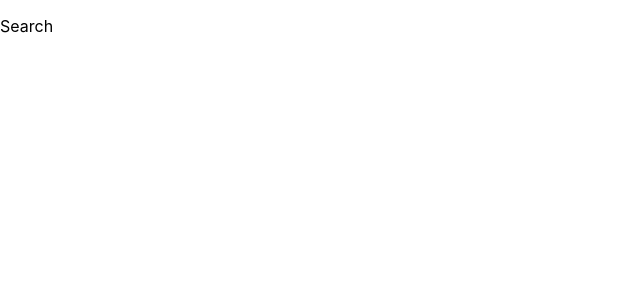
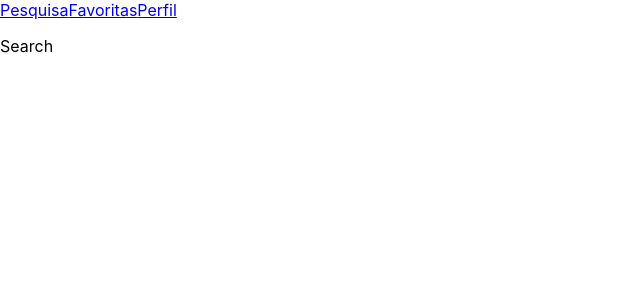
Before and after one commit to andreapmacedo/project-trybetunes, a React (Create React App) app: page /search in a window 1280 px wide. Shown: the top 300 px of the page, without its empty margins (0-640 px from the left). Built offline with nearby package versions, Linux system fonts and the light colour scheme.

Commit message:
adiciona requisito 3

```diff
--- /dev/null
+++ b/src/components/Header.js
@@ -0,0 +1,53 @@
+import React from 'react';
+import { Link } from 'react-router-dom';
+import Loading from './Loading';
+import { getUser } from '../services/userAPI';
+
+class Header extends React.Component {
+  constructor() {
+    super();
+    this.state = {
+      user: '',
+      loading: false,
+    };
+  }
+
+  componentDidMount() {
+    this.getUser();
+  }
+
+  getUser = () => {
+    this.setState(
+      { loading: true },
+      async () => {
+        const userLogged = await getUser();
+        this.setState({
+          user: userLogged,
+          loading: false,
+        });
+      },
+    );
+  }
+
+  render() {
+    const { loading, user } = this.state;
+    return (
+      <header data-testid="header-component">
+        { loading && <Loading />}
+        { !loading
+          && (
+            <div>
+              <Link to="/search" data-testid="link-to-search">Pesquisa</Link>
+              <Link to="/favorites" data-testid="link-to-favorites">Favoritas</Link>
+              <Link to="/profile" data-testid="link-to-profile">Perfil</Link>
+              <p data-testid="header-user-name">
+                { user.name }
+              </p>
+            </div>
+          )}
+      </header>
+    );
+  }
+}
+
+export default Header;
--- /dev/null
+++ b/src/components/Loading.js
@@ -0,0 +1,9 @@
+import React from 'react';
+
+class Loading extends React.Component {
+  render() {
+    return (<p>Carregando...</p>);
+  }
+}
+
+export default Loading;
--- a/src/pages/Album.jsx
+++ b/src/pages/Album.jsx
@@ -1,9 +1,14 @@
 import React from 'react';
+import { Fragment } from 'react/cjs/react.production.min';
+import Header from '../components/Header';
 
 class Album extends React.Component {
   render() {
     return (
-      <p data-testid="page-album">Album</p>
+      <Fragment>
+        <Header />
+        <p data-testid="page-album">Album</p>
+      </Fragment>
     );
   }
 }
--- a/src/pages/Favorites.jsx
+++ b/src/pages/Favorites.jsx
@@ -1,9 +1,14 @@
 import React from 'react';
+import { Fragment } from 'react/cjs/react.production.min';
+import Header from '../components/Header';
 
 class Favorites extends React.Component {
   render() {
     return (
-      <p data-testid="page-favorites">Favorites</p>
+      <Fragment>
+        <Header />
+        <p data-testid="page-favorites">Favorites</p>
+      </Fragment>
     );
   }
 }
--- a/src/pages/Login.jsx
+++ b/src/pages/Login.jsx
@@ -1,5 +1,6 @@
 import React from 'react';
 import PropTypes from 'prop-types';
+import Loading from '../components/Loading';
 
 class Login extends React.Component {
   render() {
@@ -7,7 +8,8 @@ class Login extends React.Component {
     const minLenght = 3;
     return (
       <section>
-        {loading && <p>Carregando...</p> }
+        {/* {loading && <p>Carregando...</p> } */}
+        {loading && <Loading /> }
         {!loading
           && (
             <div data-testid="page-login">
--- a/src/pages/Profile.jsx
+++ b/src/pages/Profile.jsx
@@ -1,9 +1,14 @@
 import React from 'react';
+import { Fragment } from 'react/cjs/react.development';
+import Header from '../components/Header';
 
 class Profile extends React.Component {
   render() {
     return (
-      <p data-testid="page-profile">Profile</p>
+      <Fragment>
+        <p data-testid="page-profile">Profile</p>
+        <Header />
+      </Fragment>
     );
   }
 }
--- a/src/pages/ProfileEdit.jsx
+++ b/src/pages/ProfileEdit.jsx
@@ -1,10 +1,14 @@
 import React from 'react';
-// import Header from '../components/Header';
+import { Fragment } from 'react/cjs/react.production.min';
+import Header from '../components/Header';
 
 class ProfileEdit extends React.Component {
   render() {
     return (
-      <div data-testid="page-profile-edit">ProfileEdit</div>
+      <Fragment>
+        <Header />
+        <div data-testid="page-profile-edit">ProfileEdit</div>
+      </Fragment>
     );
   }
 }
--- a/src/pages/Search.jsx
+++ b/src/pages/Search.jsx
@@ -1,9 +1,14 @@
 import React from 'react';
+import { Fragment } from 'react/cjs/react.production.min';
+import Header from '../components/Header';
 
 class Search extends React.Component {
   render() {
     return (
-      <p data-testid="page-search">Search</p>
+      <Fragment>
+        <Header />
+        <p data-testid="page-search">Search</p>
+      </Fragment>
     );
   }
 }
```
